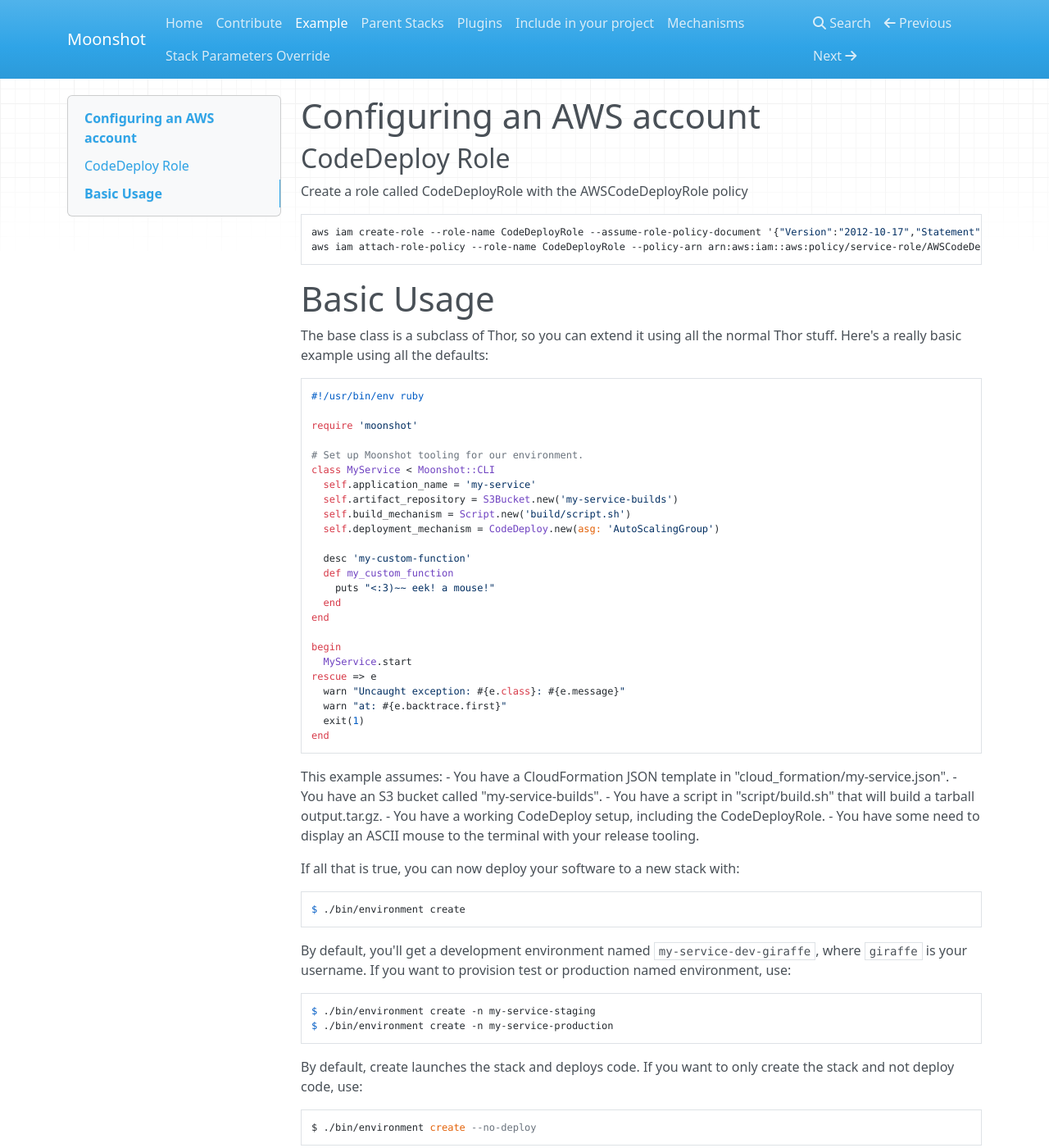
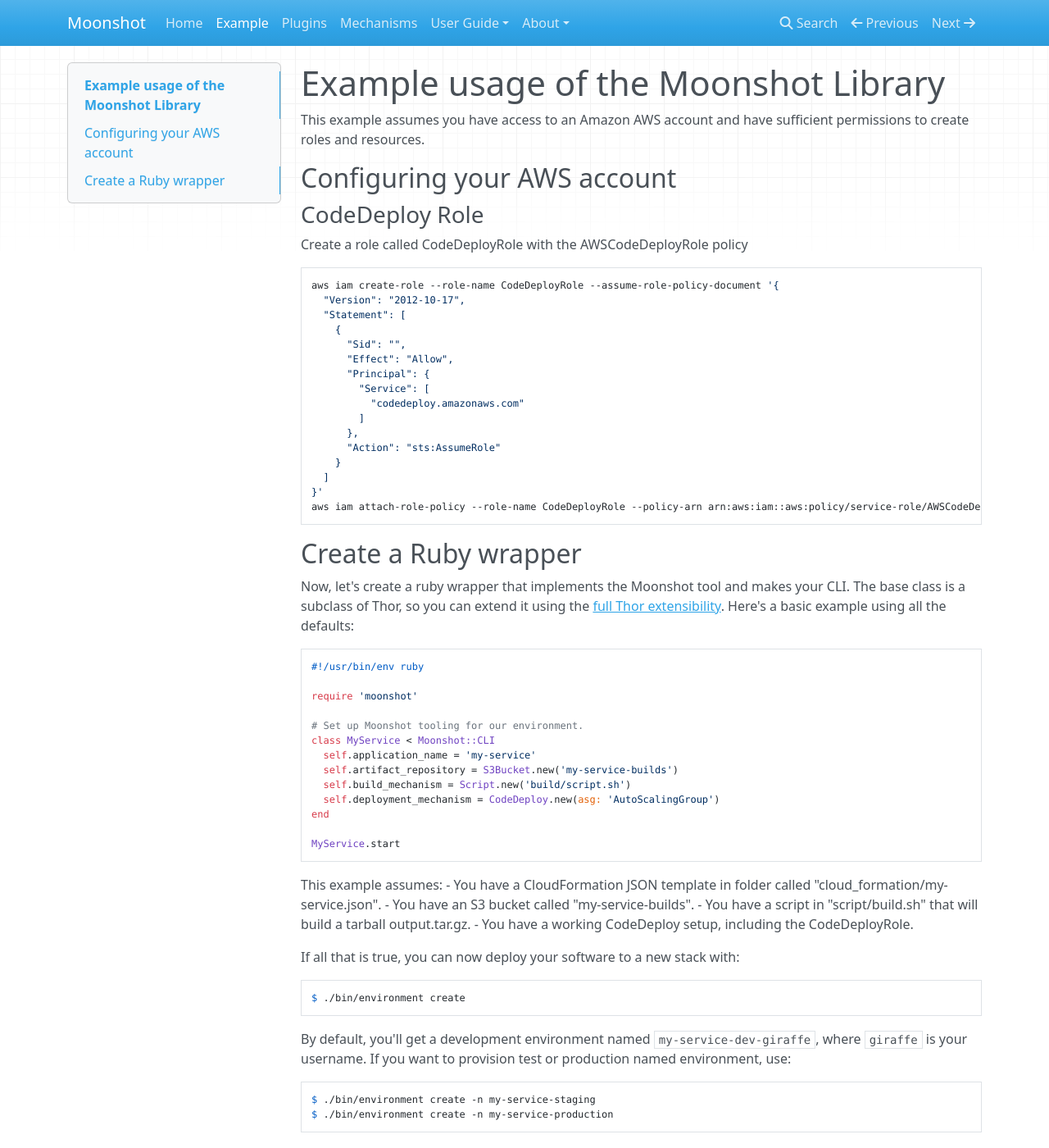
Before and after one commit to valentyntymku/moonshot, an MkDocs documentation site: the page built from docs/example.md, in a window 1280 px wide and 1400 px high. Shown: the whole window at 82% size. Built offline with MkDocs 1.6.1, drawn with Linux system fonts in a browser that asks for light colours; nearby versions of some CDN libraries; old or Windows-style settings are respelled for this version of MkDocs.

````diff
--- a/docs/example.md
+++ b/docs/example.md
@@ -1,18 +1,36 @@
-# Configuring an AWS account
+# Example usage of the Moonshot Library
 
-## CodeDeploy Role
+This example assumes you have access to an Amazon AWS account and have sufficient permissions to create roles and resources.
+
+## Configuring your AWS account
+
+### CodeDeploy Role
 
 Create a role called CodeDeployRole with the AWSCodeDeployRole policy
 
-```
-aws iam create-role --role-name CodeDeployRole --assume-role-policy-document '{"Version":"2012-10-17","Statement":[{"Sid":"","Effect":"Allow","Principal":{"Service":["codedeploy.amazonaws.com"]},"Action":"sts:AssumeRole"}]}'
+```bash
+aws iam create-role --role-name CodeDeployRole --assume-role-policy-document '{
+  "Version": "2012-10-17",
+  "Statement": [
+    {
+      "Sid": "",
+      "Effect": "Allow",
+      "Principal": {
+        "Service": [
+          "codedeploy.amazonaws.com"
+        ]
+      },
+      "Action": "sts:AssumeRole"
+    }
+  ]
+}'
 aws iam attach-role-policy --role-name CodeDeployRole --policy-arn arn:aws:iam::aws:policy/service-role/AWSCodeDeployRole
 ```
 
-# Basic Usage
+## Create a Ruby wrapper
 
-The base class is a subclass of Thor, so you can extend it using all the normal
-Thor stuff. Here's a really basic example using all the defaults:
+Now, let's create a ruby wrapper that implements the Moonshot tool and makes your CLI.
+The base class is a subclass of Thor, so you can extend it using the [full Thor extensibility](http://whatisthor.com/). Here's a basic example using all the defaults:
 
 ```ruby
 #!/usr/bin/env ruby
@@ -25,29 +43,16 @@ class MyService < Moonshot::CLI
   self.artifact_repository = S3Bucket.new('my-service-builds')
   self.build_mechanism = Script.new('build/script.sh')
   self.deployment_mechanism = CodeDeploy.new(asg: 'AutoScalingGroup')
-
-  desc 'my-custom-function'
-  def my_custom_function
-    puts "<:3)~~ eek! a mouse!"
-  end
 end
 
-begin
-  MyService.start
-rescue => e
-  warn "Uncaught exception: #{e.class}: #{e.message}"
-  warn "at: #{e.backtrace.first}"
-  exit(1)
-end
+MyService.start
 ```
 
 This example assumes:
-- You have a CloudFormation JSON template in "cloud_formation/my-service.json".
+- You have a CloudFormation JSON template in folder called "cloud_formation/my-service.json".
 - You have an S3 bucket called "my-service-builds".
 - You have a script in "script/build.sh" that will build a tarball output.tar.gz.
 - You have a working CodeDeploy setup, including the CodeDeployRole.
-- You have some need to display an ASCII mouse to the terminal with your release
-  tooling.
 
 If all that is true, you can now deploy your software to a new stack with:
 ```
--- a/mkdocs.yml
+++ b/mkdocs.yml
@@ -1,10 +1,13 @@
 site_name: Moonshot
 pages:
-- Home: index.md
-- Contribute: contribute.md
+- Home: 'index.md'
 - Example: example.md
-- Parent Stacks: parent_stacks.md
 - Plugins: plugins.md
-- Include in your project: include_in_your_project.md
 - Mechanisms: mechanisms.md
-- Stack Parameters Override: stack_parameters_override.md
+- User Guide:
+    - 'Including Moonshot in your project': 'user-guide/include_in_your_project.md'
+    - 'Working with parent stacks': 'user-guide/parent_stacks.md'
+    - 'Overriding Stack Parameters': 'user-guide/stack_parameters_override.md'
+- About:
+    - 'How to Contribute': 'about/contribute.md'
+    - 'License': 'about/license.md'
````
Also changed, not shown: README.md (+3 -4 lines), docs/about/contribute.md (added, +24 -0 lines), docs/about/license.md (added, +9 -0 lines), docs/contribute.md (deleted, +0 -15 lines), docs/index.md (+23 -2 lines), docs/user-guide/include_in_your_project.md (renamed from docs/include_in_your_project.md), docs/user-guide/parent_stacks.md (renamed from docs/parent_stacks.md), docs/user-guide/stack_parameters_override.md (renamed from docs/stack_parameters_override.md).
